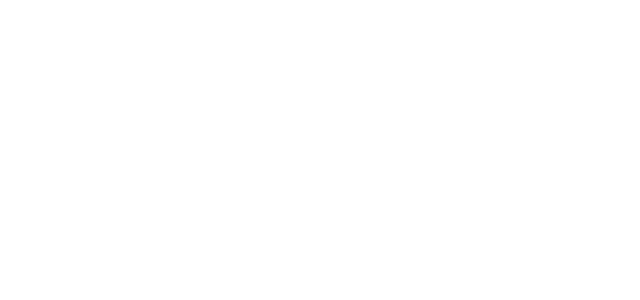
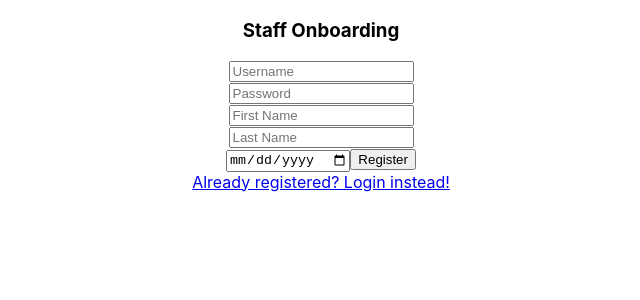
Before and after one commit to Tieme-Ndo-BW/Tieme-Ndo-Frontend, a React (Create React App) app: page /register in a window 1280 px wide. Shown: the top 300 px of the page, without its empty margins (319-959 px from the left). Built offline with nearby package versions, Linux system fonts and the light colour scheme; no server answers.

Commit message:
errors in register...troubleshooting

```diff
--- a/src/App.js
+++ b/src/App.js
@@ -6,6 +6,7 @@ import { BrowserRouter as Router, Route, Switch } from 'react-router-dom';
 
 import PrivateRoute from './components/PrivateRoute';
 import Login from './components/Login';
+import Register from './components/Register';
 import ClientPage from './components/ClientPage';
 
 function App() {
@@ -15,7 +16,8 @@ function App() {
         <Route exact path= '/' component={Login} />
         <Switch>
           <PrivateRoute exact path= '/clients' component= {ClientPage} />
-          <Route exact path ='/auth' component= {Login} />
+          <Route exact path ='/login' component= {Login} />
+          <Route exact path ='/register' component= {Register} />
         </Switch>
       </div>
     </Router>
--- a/src/components/Login.js
+++ b/src/components/Login.js
@@ -1,4 +1,5 @@
 import React, { useState } from 'react';
+import { Link } from 'react-router-dom';
 import { axiosWithAuth } from './axiosWithAuth';
 
 const Login = props => {
@@ -36,7 +37,7 @@ const Login = props => {
                     onChange= {handleLogin}
                     value= {login.username}
                 />
-
+                <br></br>
                 <input
                     type= 'password'
                     name= 'password'
@@ -45,8 +46,10 @@ const Login = props => {
                     onChange= {handleLogin}
                     value= {login.password}
                 />
-
+                <br></br>
                 <button type='submit'>Login</button>
+                <br></br>
+                <Link to={'/register'}>Register</Link>
             </form>
         </div>
     );
--- a/src/components/Register.js
+++ b/src/components/Register.js
@@ -1 +1,95 @@
 import React, { useState, useEffect } from 'react';
+import { Link } from 'react-router-dom';
+import axios from 'axios';
+
+
+const Register = props => {
+
+    const [staff, setStaff] = useState ({
+        Username: '',
+        Password: '',
+        FirstName: '',
+        LastName: '',
+        Birthday: ''
+    });
+
+    useEffect(() => {
+        axios
+            .get('https://lambda-tmb.herokuapp.com/api/auth/register')
+            .then(
+                response => console.log(response.data, 'staff')
+            )
+            .catch(error => console.log(error, 'register useEffect'))
+    })
+
+    const handleChange = event => {
+        setStaff({...staff, [event.target.name]: event.target.value});
+
+        console.log('from handleChange:', event.target.name, event.target.value)
+    };
+
+    const handleSubmit = event => {
+        event.preventDefault();
+
+        axios
+            .post('https://lambda-tmb.herokuapp.com/api/auth/login', staff)
+            .then(response => {
+                localStorage.setItem('token', response.data.payload);
+                props.history.push('/login')
+            })
+            .catch(error => console.log(error.response, 'try again'));
+    };
+
+    return (
+        <div className= 'Register'>
+            <h3>Staff Onboarding</h3>
+
+            <form onSubmit ={handleSubmit}>
+            <input
+                    type= 'text'
+                    name= 'username'
+                    placeholder= 'Username'
+                    className= 'username'
+                    onChange= {handleChange}
+                    value= {staff.username}
+                />
+                <br></br>
+                <input
+                    type= 'password'
+                    name= 'password'
+                    placeholder= 'Password'
+                    className= 'password'
+                    onChange= {handleChange}
+                    value= {staff.password}
+                />
+                <br></br>
+                <input
+                    type= 'text'
+                    name= 'FirstName'
+                    placeholder= 'First Name'
+                    onChange= {handleChange}
+                    value= {staff.FirstName}
+                />
+                <br></br>
+                <input
+                    type= 'text'
+                    name= 'LastName'
+                    placeholder= 'Last Name'
+                    onChange= {handleChange}
+                    value= {staff.LastName}
+                />
+                <br></br>
+                <input
+                    type= 'date'
+                    onChange= {handleChange}
+                    value= {staff.Birthday}
+                />
+                <button type= 'submit'>Register</button>
+                <br></br>
+                <Link to= {'/login'}>Already registered? Login instead!</Link>
+            </form>
+        </div>
+    )
+}
+
+export default Register;
```
